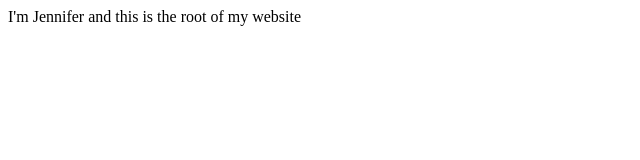
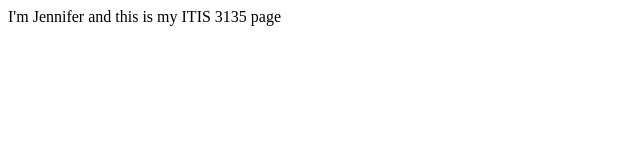
Before and after one commit to Jenny1199/Jenny1199.github.io, a plain HTML site: page itis3135/index.html in a window 1280 px wide. Shown: the full height of the page, 0-640 px from the left. Drawn offline with Linux system fonts and the light colour scheme.

Commit message:
Update index.html

```diff
--- a/itis3135/index.html
+++ b/itis3135/index.html
@@ -1 +1 @@
-<h>I'm Jennifer and this is the root of my website</h>
+<h>I'm Jennifer and this is my ITIS 3135 page</h>
```
